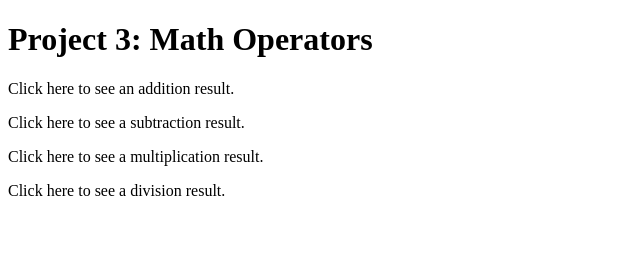
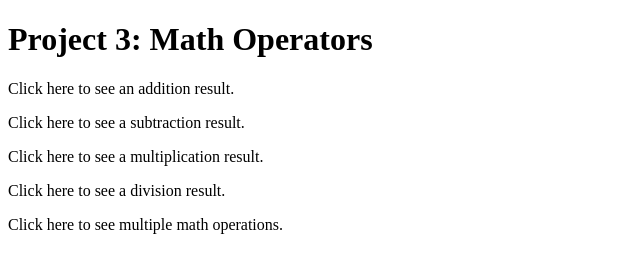
Before and after one commit to mhdayasso/JavaScript-Projects, a plain HTML site: page Basic JavaScript Projects/Project3_math_operators/index.html in a window 1280 px wide. Shown: the whole page, without its empty margins (0-640 px from the left). Drawn offline with Linux system fonts and the light colour scheme.

Commit message:
Add Project3 math operators

```diff
--- a/Basic JavaScript Projects/Project3_math_operators/JS/main.js
+++ b/Basic JavaScript Projects/Project3_math_operators/JS/main.js
@@ -21,3 +21,20 @@ function divisionFunction() {
   var result = 10 / 5;
   document.getElementById("MathDiv").textContent = "10 / 5 = " + result;
 }
+
+// Multiple mathematical operations displayed at once
+function multipleOperations() {
+  var a = 20;
+  var b = 4;
+
+  var add = a + b;
+  var sub = a - b;
+  var mul = a * b;
+  var div = a / b;
+
+  document.getElementById("MathAll").innerHTML =
+    a + " + " + b + " = " + add + "<br>" +
+    a + " - " + b + " = " + sub + "<br>" +
+    a + " * " + b + " = " + mul + "<br>" +
+    a + " / " + b + " = " + div;
+}
--- a/Basic JavaScript Projects/Project3_math_operators/index.html
+++ b/Basic JavaScript Projects/Project3_math_operators/index.html
@@ -24,6 +24,10 @@
   Click here to see a division result.
 </p>
 
+<p id="MathAll" onclick="multipleOperations()">
+  Click here to see multiple math operations.
+</p>
+
 
   <script src="JS/main.js"></script>
 </body>
```
